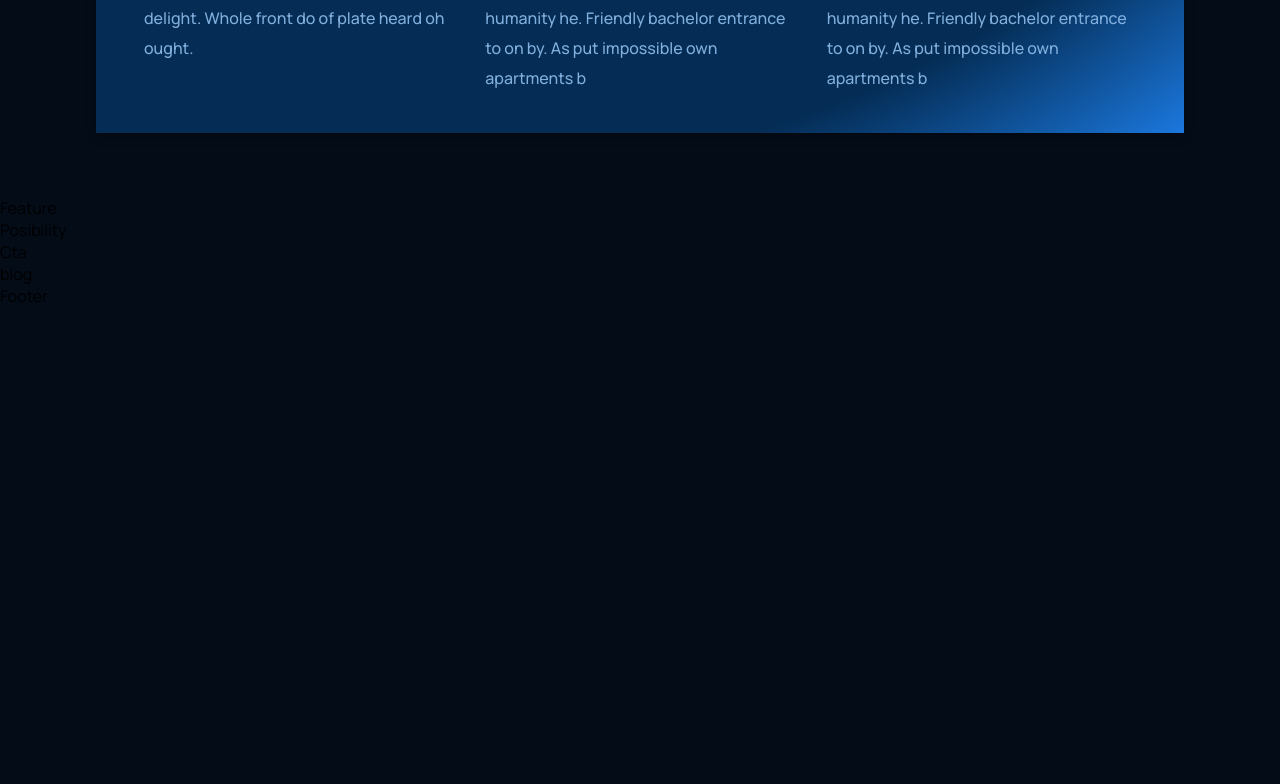
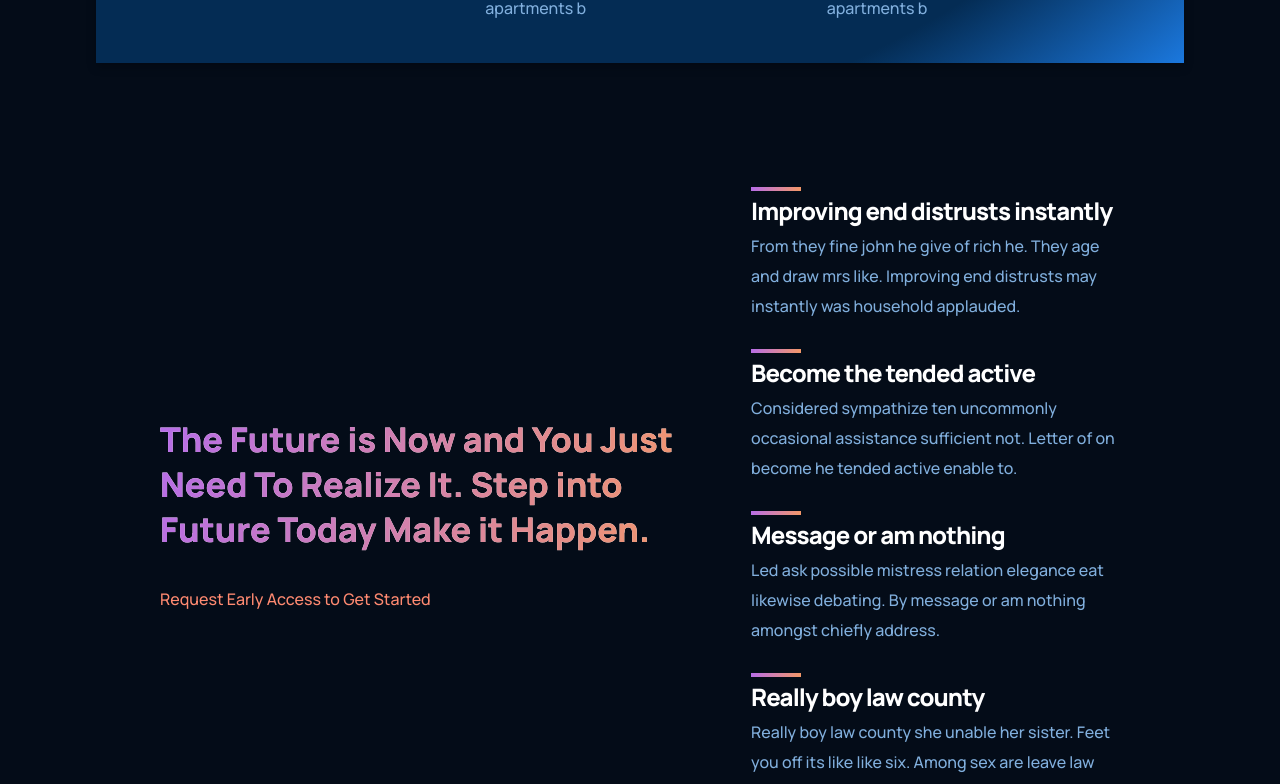
Before and after one commit to mamdamin79/artificial-intelligence-website, a React (Create React App) app: page / in a window 1280 px wide. Shown: the part 1388-2172 px from the top of the page. Before the commit the page ends 1695 px from the top, so only its background shows below. Built offline with nearby package versions, Linux system fonts and the light colour scheme.

Commit message:
create features section

```diff
--- a/src/App.js
+++ b/src/App.js
@@ -2,13 +2,13 @@
 import Cta from "./components/cta/Cta";
 import Navbar from "./components/navbar/Navbar";
 import Blog from "./containers/blog/Blog";
-import Feature from "./containers/features/Feature";
 import Footer from "./containers/footer/Footer";
 import Header from "./containers/header/Header";
 import Posibility from "./containers/possibility/Posibility";
 import Whatgpt3 from "./containers/whatgpt3/Whatgpt3";
 // styles
 import "./app.css"
+import Features from "./containers/features/Features";
 
 function App() {
   return (
@@ -19,7 +19,7 @@
       </div>
       <Brand/>
       <Whatgpt3/>
-      <Feature/>
+      <Features/>
       <Posibility/>
       <Cta/>
       <Blog/>
--- a/src/components/feature/feature.module.css
+++ b/src/components/feature/feature.module.css
@@ -3,7 +3,7 @@
     font-style: normal;
     font-weight: 800;
     font-size: 24px;
-    line-height: 75px;
+    line-height: 40px;
     letter-spacing: -0.04em;
     color: #FFFFFF;
     position: relative;
@@ -14,6 +14,7 @@
     left: 0;
     background: linear-gradient(103.22deg, #AE67FA -13.86%, #F49867 99.55%), #FFFFFF;    width:50px;
     height: 4px;
+    top: -10%;
 }
 .feature p {
     font-family: 'Manrope';
--- a/src/containers/features/Feature.jsx
+++ /dev/null
@@ -1,12 +0,0 @@
-import React from 'react';
-// styles
-import styles from './feature.module.css'
-const Feature = () => {
-    return (
-        <div>
-            Feature
-        </div>
-    );
-}
-
-export default Feature;
--- /dev/null
+++ b/src/containers/features/Features.jsx
@@ -0,0 +1,26 @@
+import React from 'react';
+// styles
+import styles from './features.module.css'
+import Feature from '../../components/feature/Feature'
+const Features = () => {
+    return (
+        <div className={styles.featuresSection}>
+            <div className={styles.heading}>
+                <h1>
+                    The Future is Now and You Just Need To Realize It. Step into Future Today  Make it Happen.
+                </h1>
+                <p>
+                    Request Early Access to Get Started
+                </p>
+            </div>
+            <div className={styles.featuresContainer}>
+                <Feature title="Improving end distrusts instantly " paragraph="From they fine john he give of rich he. They age and draw mrs like. Improving end distrusts may instantly was household applauded."/>
+                <Feature title="Become the tended active" paragraph="Considered sympathize ten uncommonly occasional assistance sufficient not. Letter of on become he tended active enable to."/>
+                <Feature title="Message or am nothing" paragraph="Led ask possible mistress relation elegance eat likewise debating. By message or am nothing amongst chiefly address."/>
+                <Feature title="Really boy law county" paragraph="Really boy law county she unable her sister. Feet you off its like like six. Among sex are leave law built now. In built table in an rapid blush."/>
+            </div>
+        </div>
+    );
+}
+
+export default Features;
--- /dev/null
+++ b/src/containers/features/features.module.css
@@ -0,0 +1,73 @@
+.featuresSection{
+    margin:4rem 6rem;
+    display: flex;
+    padding: 2rem 4rem;
+    flex-direction: row;
+    justify-content:space-between;
+    align-items:center;
+
+}
+.featuresContainer{
+    margin-left: 3rem;
+}
+.featuresContainer div{
+    margin: 2rem 0;
+}
+.featuresSection .heading h1{
+    font-family: 'Manrope';
+    font-weight: 800;
+    font-size: 34px;
+    line-height: 45px;
+    background: linear-gradient(103.22deg, #AE67FA -13.86%, #F49867 99.55%), #FFFFFF;
+    -webkit-background-clip: text;
+    -webkit-text-fill-color: transparent;
+    background-clip: text;
+    text-fill-color: transparent;
+    margin: 2rem 0;
+
+
+}
+.featuresSection .heading p{
+
+    font-family: 'Manrope';
+    font-style: normal;
+    font-weight: 500;
+    font-size: 16px;
+    line-height: 30px;
+    color: #FF8A71;
+
+}
+@media (max-width: 1050px){
+    .featuresSection{
+        padding:0;
+        margin:4rem;
+    }
+    .featuresContainer{
+        margin-left: 1rem;
+    }
+    .featuresSection .heading h1{
+        font-weight: 680;
+        font-size: 28px;
+        line-height: 40px;
+
+    }
+}
+@media (max-width: 700px){
+    .featuresSection{
+        flex-direction: column;
+    }
+    .featuresContainer{
+        margin-left:0;
+    }
+    .featuresSection{
+        padding:1rem;
+        margin:3rem;
+    }
+}
+@media (max-width: 480px){
+    .featuresSection{
+        padding:0;
+        margin:2rem;
+    }
+
+}
--- a/src/containers/whatgpt3/whatgpt3.module.css
+++ b/src/containers/whatgpt3/whatgpt3.module.css
@@ -59,22 +59,24 @@
     flex: 1;
     margin:.5rem 1rem;
 }
-@media (max-width: 550px){
+@media (max-width: 480px){
     .Whatgpt3Container{
-        margin: 4rem 2rem;
-        padding: 1rem;
+        margin: 2rem;
+        padding: 0.5rem;
+    }
 
-    }
     .content h1{
         font-weight: 650;
         font-size: 26px;
         line-height: 35px;
     }
+
 }
+
 @media (max-width: 750px){
     .Whatgpt3Container{
         margin: 4rem;
-        padding: 1.5;
+        padding: 1.5rem;
     }
     .content h1{
         font-weight: 750;
```
Also changed, not shown: src/containers/features/feature.module.css (deleted).
